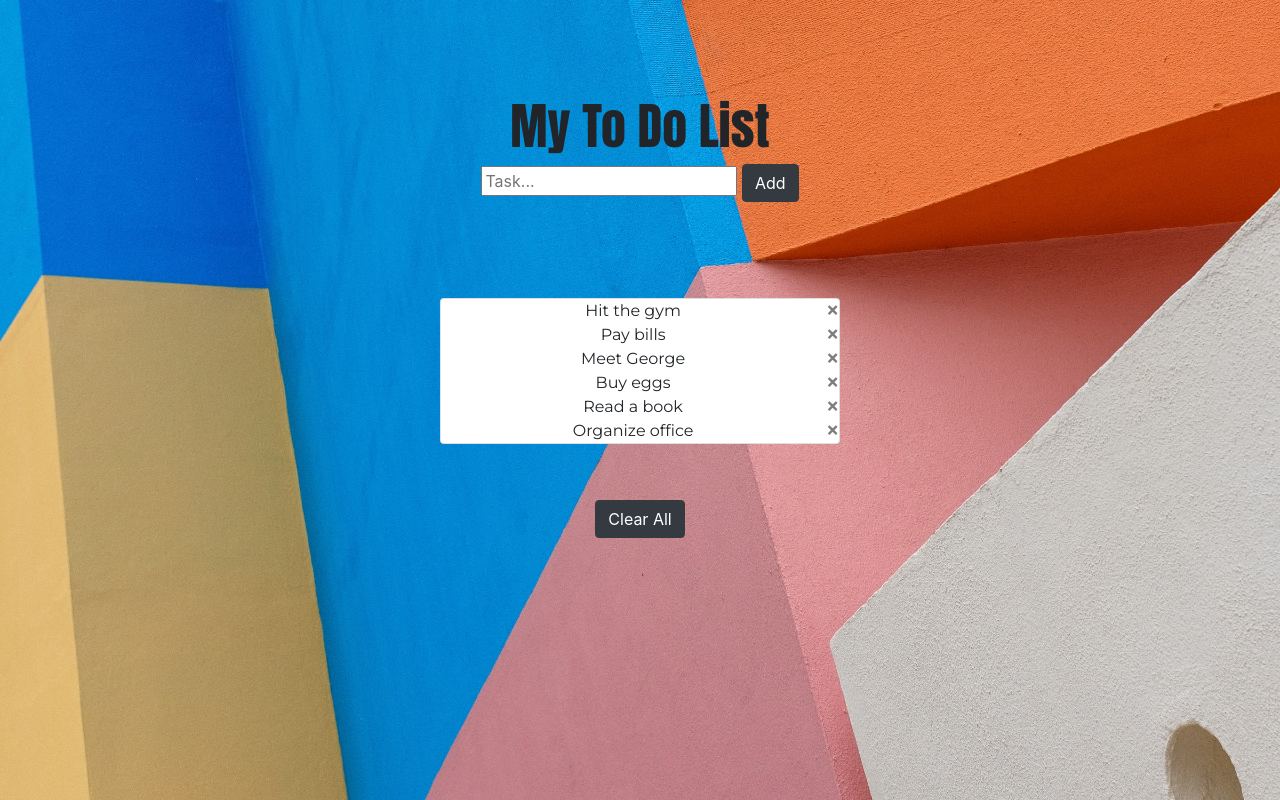
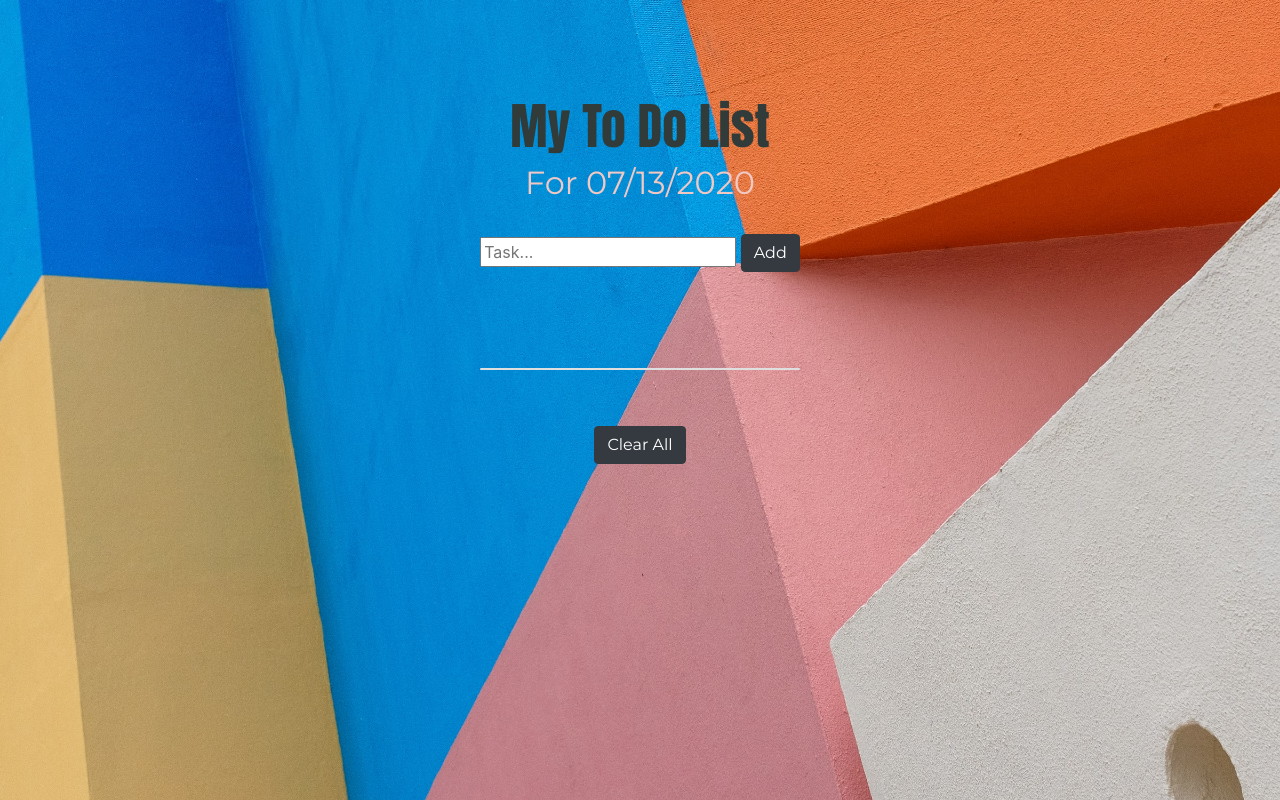
Before and after one commit to lydiairis76/ToDoList, a plain HTML site: page index.html in a window 1280 px wide. Drawn offline with nearby package versions, Linux system fonts and the light colour scheme.

Commit message:
with card and new clear all function

```diff
--- a/index.html
+++ b/index.html
@@ -12,16 +12,37 @@
     body {
         background-image: url('wall.jpg');
         background-size: cover;
+        background-repeat: no-repeat;
+        background-attachment: fixed;
+    }
+
+    h2 {
+      font-family: 'Montserrat', sans-serif;
+      color: #F0C8C4;
     }
 
     h3 {
         font-family: 'Anton', sans-serif;
         font-size: 50px;
+        color: #313B3A;
     }
 
     li {
         font-family: 'Montserrat', sans-serif;
     }
+
+    ul li.checked {
+        text-decoration: line-through;
+    }
+
+    .btn {
+        font-family: 'Montserrat', sans-serif;
+    }
+
+    .close:hover {
+        color: #F46926;
+    }
+
 
     </style>
     <title>To Do List</title>
@@ -29,34 +50,27 @@
 
 <body>
     <div class="container my-5 p-5">
-        <div id="myDIV" class="row mb-20">
-            <div class="col-12">
-                <h3 class="text-center">My To Do List</h3>
+        <div id="myDIV" class="row mb-4">
+            <div class="col-12 text-center">
+                <h3>My To Do List</h3>
+                <h2 id="dateDiv"></h2>
             </div>
         </div>
+
         <div class="row">
             <div class="col-12 text-center">
                 <div>
                     <input type="text" id="myInput" placeholder="Task...">
-                    <button onclick="newElement()" class="addBtn btn btn-dark">Add</button>
+                    <button onclick="newElement()" class="addBtn btn btn-dark" id="btn">Add</button>
                 </div>
             </div>
         </div>
     </div>
-    </div>
+    <div class="card mx-auto my-5" id="myCard" style="max-width: 20rem; cursor:pointer">
 
-   <div class="card mx-auto my-5" style="width: 25rem;">
+        <ul class="list-group text-center" id="myUL" style="list-style: none;" >
 
-            <ul class="list-group text-center" id="myUL"  style="list-style: none;">
-                <li>Hit the gym</li>
-                <li class="checked">Pay bills</li>
-                <li>Meet George</li>
-                <li>Buy eggs</li>
-                <li>Read a book</li>
-                <li>Organize office</li>
         </ul>
-          </div>
-        </div>
     </div>
     <div class="row">
         <div class="col-12 text-center my-2">
@@ -70,6 +84,19 @@
     <script src="https://stackpath.bootstrapcdn.com/bootstrap/4.5.0/js/bootstrap.min.js" integrity="sha384-OgVRvuATP1z7JjHLkuOU7Xw704+h835Lr+6QL9UvYjZE3Ipu6Tp75j7Bh/kR0JKI" crossorigin="anonymous"></script>
     <!-- To Do List JavaScript -->
     <script type="text/javascript">
+
+
+    //display today's date
+    var today = new Date();
+    var dd = String(today.getDate()).padStart(2, '0');
+    var mm = String(today.getMonth() + 1).padStart(2, '0'); //January is 0!
+    var yyyy = today.getFullYear();
+
+    today = 'For ' + mm + '/' + dd + '/' + yyyy;
+
+    var t = document.createTextNode(today);
+    dateDiv.appendChild(t);
+
     // Create a "close" button and append it to each list item
     var myNodelist = document.getElementsByTagName("LI");
     var i;
@@ -93,11 +120,13 @@
 
     // Clear all tasks using clear all button
     function clearAll() {
+        let myCard = document.getElementById("myCard");
+        myCard.style.display = "none";
         let list = document.getElementById("myUL");
         list.innerHTML = null;
     }
 
-    // Add a "checked" symbol when clicking on a list item
+    // Add a strikethrough when clicking on a list item
     var list = document.querySelector('ul');
     list.addEventListener('click', function(ev) {
         if (ev.target.tagName === 'LI') {
@@ -105,8 +134,19 @@
         }
     }, false);
 
+
+    //create new list item when hitting return
+    document.getElementById("myInput")
+        .addEventListener("keyup", function(event) {
+            event.preventDefault();
+            if (event.keyCode === 13) {
+                document.getElementById("btn").click();
+            }
+        });
     // Create a new list item when clicking on the "Add" button
     function newElement() {
+        let myCard = document.getElementById("myCard");
+        myCard.style.display = "block";
         var li = document.createElement("li");
         var inputValue = document.getElementById("myInput").value;
         var t = document.createTextNode(inputValue);
```
Lines whose indentation alone changed are shown as unchanged.
